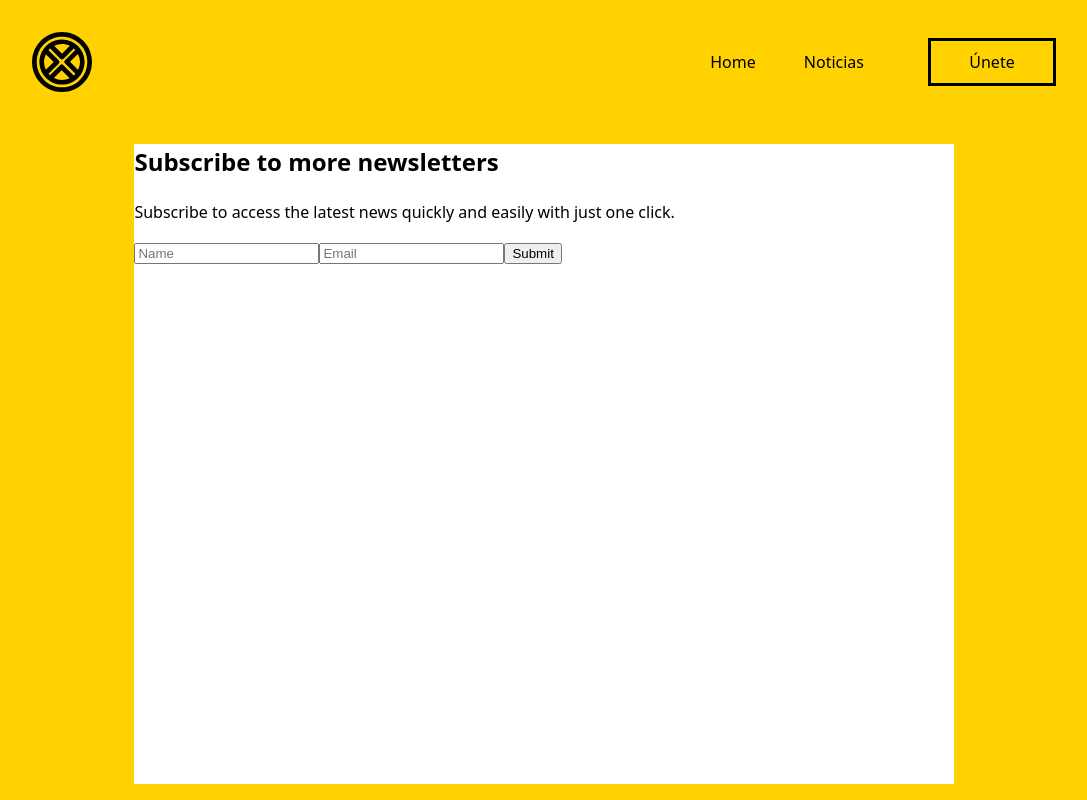
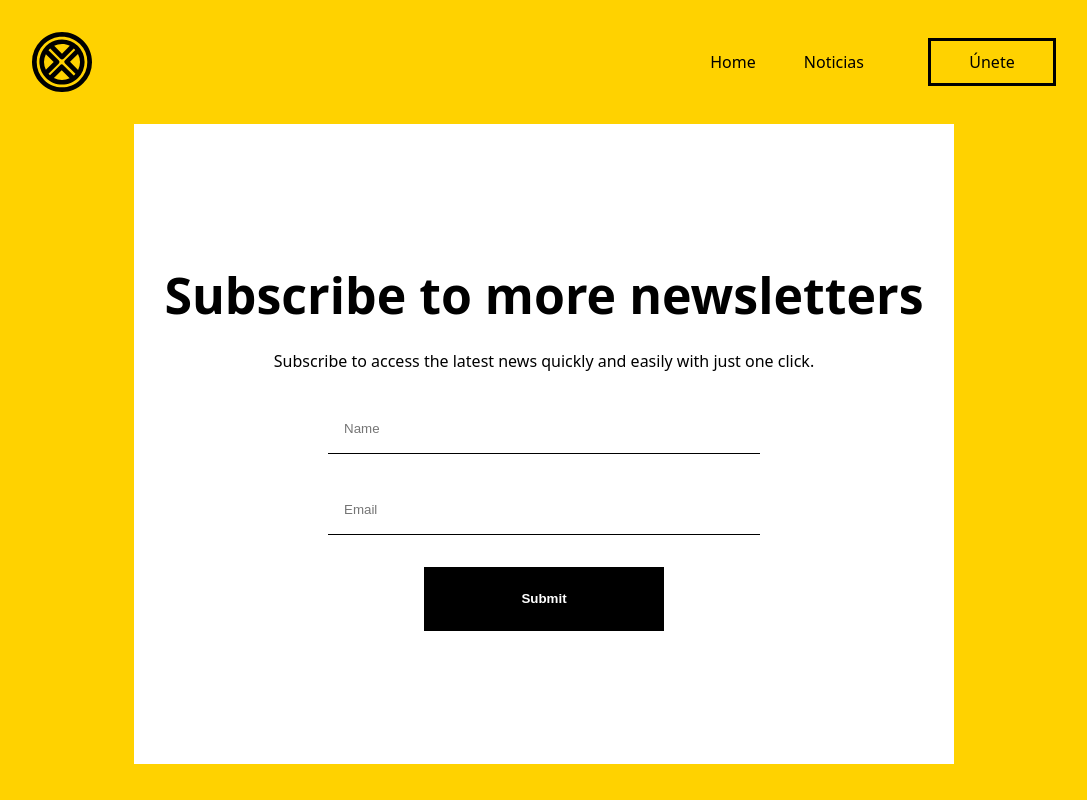
Before and after one commit to juaazn/web-news, a React (Vite) app: page /form in a window 1280 px wide. Shown: the whole page, without its empty margins (96-1183 px from the left). Built offline with nearby package versions, Linux system fonts and the light colour scheme.

Commit message:
New styles for content and form

```diff
--- a/src/styles/form/from.module.css
+++ b/src/styles/form/from.module.css
@@ -1,6 +1,70 @@
 .contiener {
+  display: flex;
+  justify-content: center;
+  align-items: center;
   width: 80%;
   height: 40rem;
   margin: 0 auto;
   background-color: white;
 }
+
+.container_form {
+  height: inherit;
+  width: 100%;
+  display: flex;
+  flex-direction: column;
+  justify-content: center;
+  align-items: center;
+  gap: 1rem;
+
+  & h1 {
+    margin: 0;
+    font-size: 50px;
+  }
+}
+
+.form {
+  display: flex;
+  flex-direction: column;
+  justify-content: center;
+  align-items: center;
+  gap: 2rem;
+
+  & input {
+    width: 25rem;
+    height: 1rem;
+    padding: 1rem;
+    border: none;
+    border-bottom: .1rem solid black;
+  }
+}
+
+.form input:last-child {
+  width: 15rem;
+  height: 4rem;
+  background-color: black;
+  color: white;
+  border: none;
+  box-sizing: border-box;
+  padding: 1rem;
+  font-weight: bold;
+  cursor: pointer;
+  transition: background-color, color, border .2s;
+}
+
+.form input:last-child:hover {
+  width: 15rem;
+  height: 4rem;
+  background-color: white;
+  color: black;
+  border: solid .2rem black;
+  box-sizing: border-box;
+  padding: 1rem;
+  cursor: pointer;
+}
+
+.content {
+  display: flex;
+  flex-direction: column;
+  align-items: center;
+}
```
